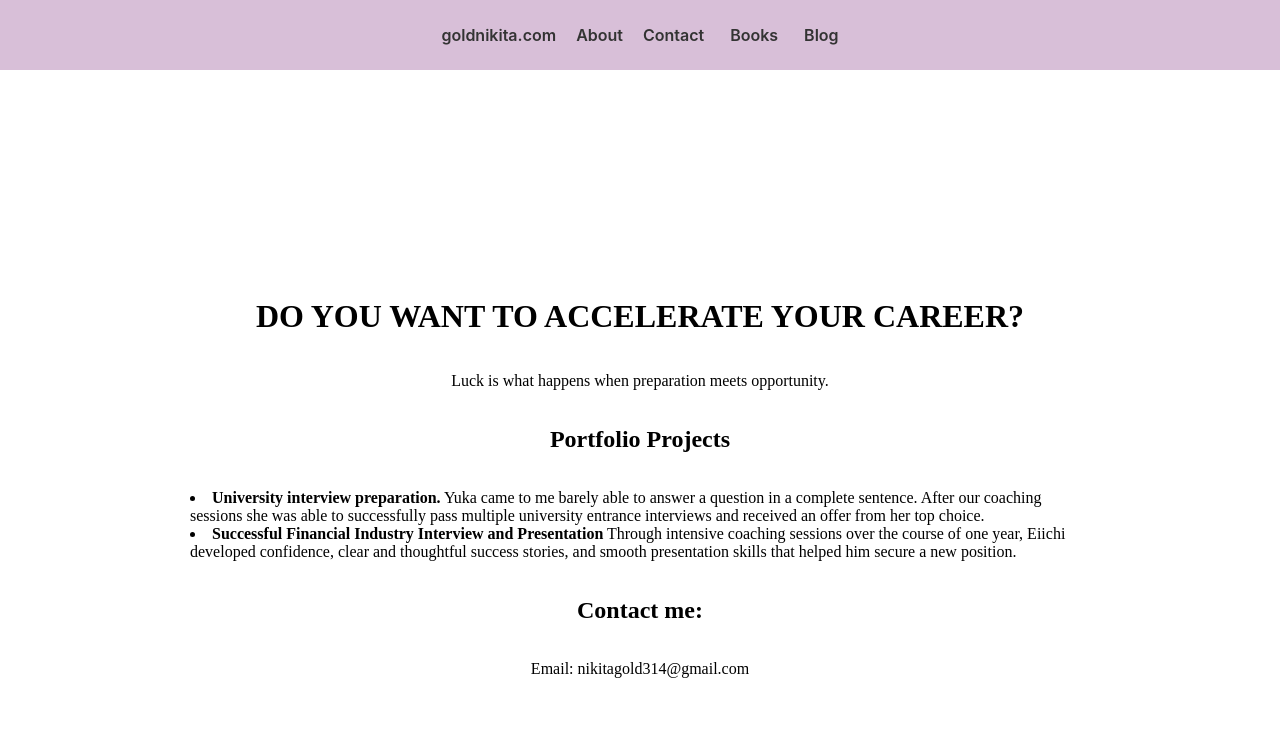
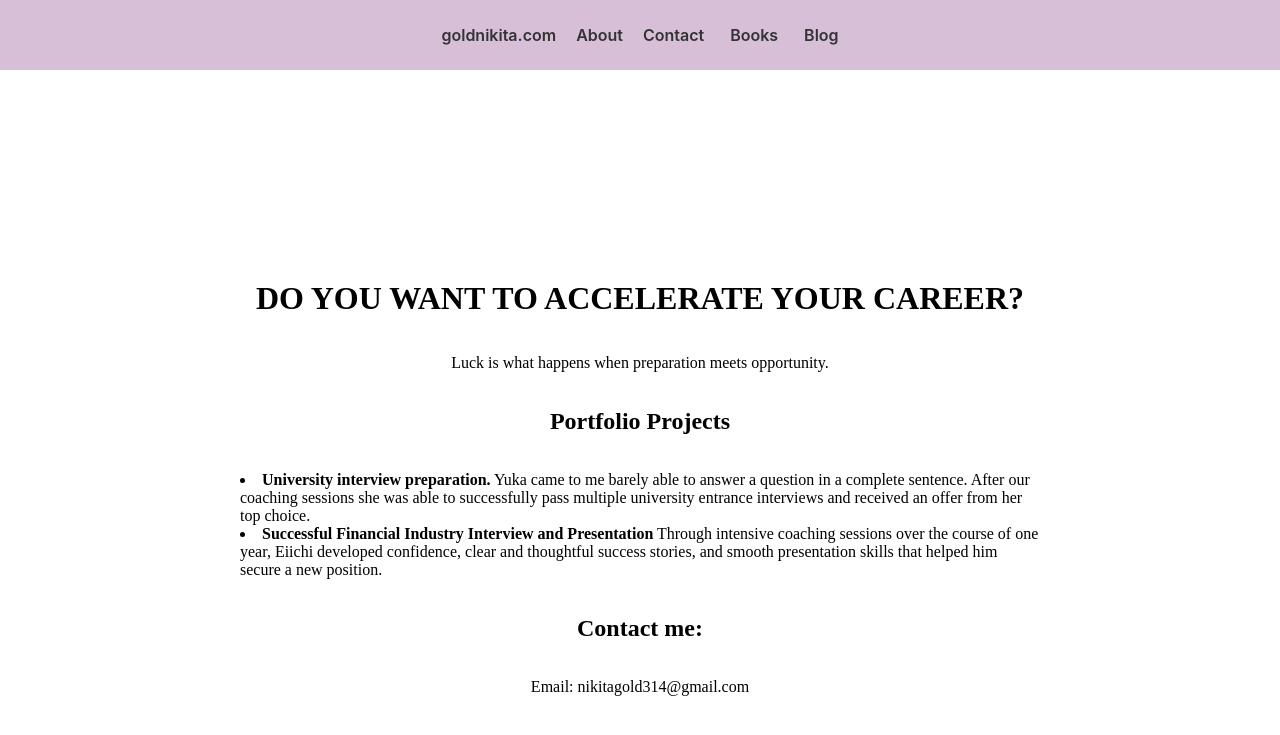
Before and after one commit to gnikita314/gnikita14.github.io, a Jekyll site: the page built from index.md, in a window 1280 px wide. Shown: the top 735 px of the page. Built offline with Jekyll 4.4.1, drawn with Linux system fonts in a browser that asks for light colours.

Commit message:
Adjust main section width in default layout

```diff
--- a/_layouts/default.html
+++ b/_layouts/default.html
@@ -34,7 +34,7 @@
 
   {% include header.html %}
 
-  <main style="max-width: 900px; margin: 0 auto; padding: 20px; text-align: left;">
+  <main style="max-width: 800px; width: 100%; margin: 0 auto; padding: 20px; text-align: left;">
     {{ content }}
   </main>
 
```
